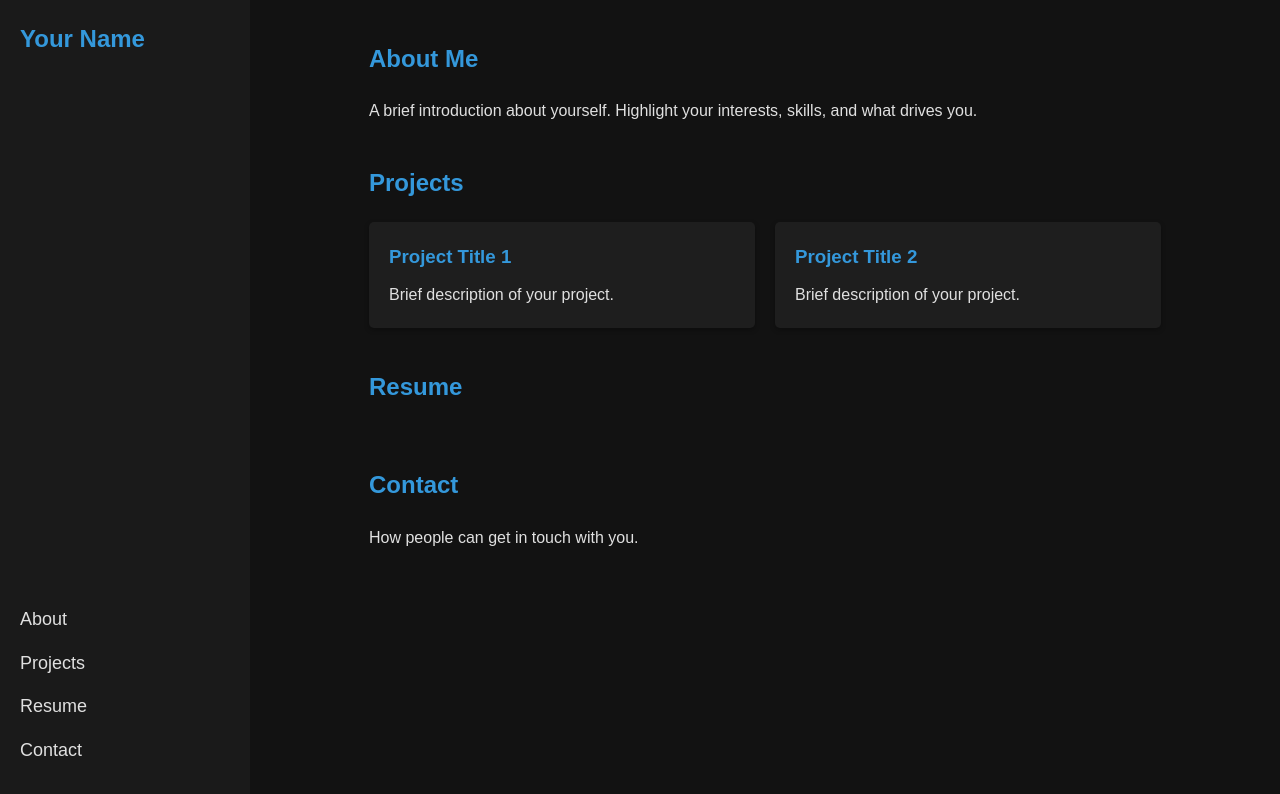
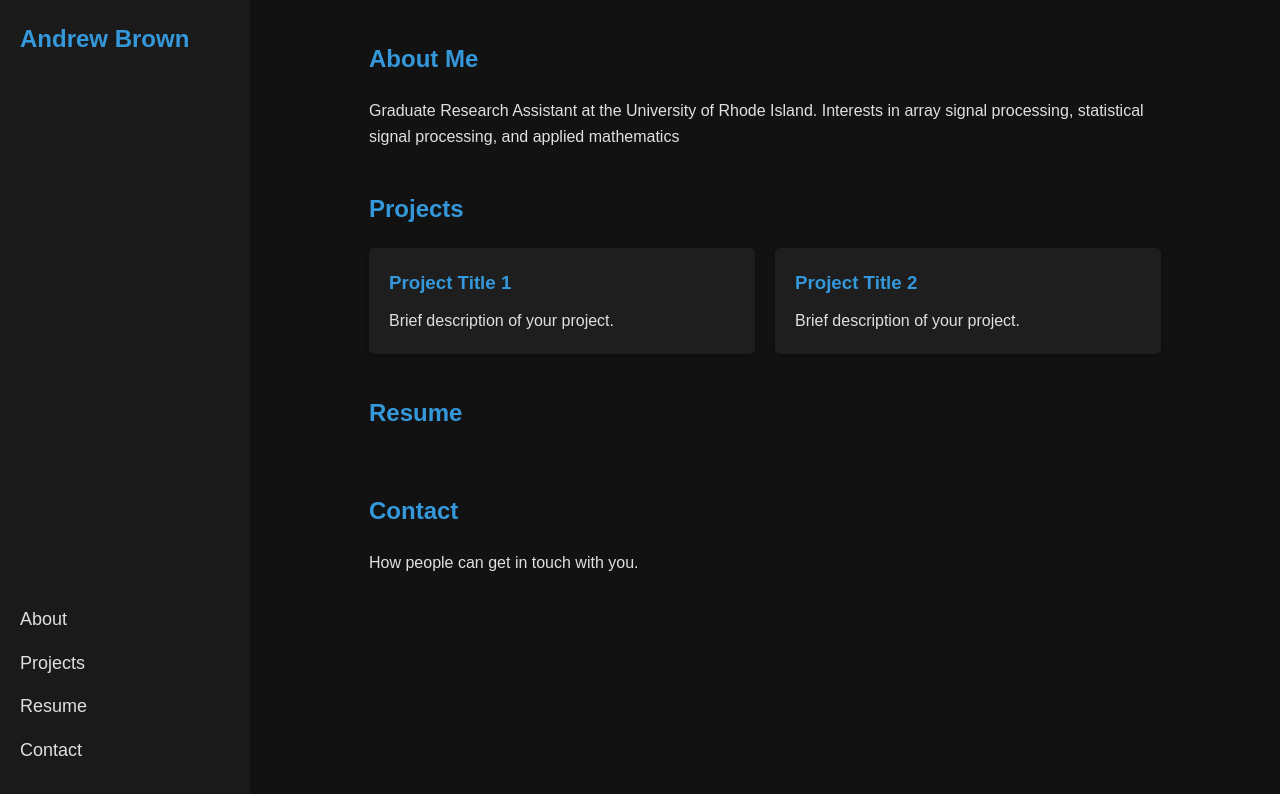
Before and after one commit to abrown1020/abrown1020.github.io, a plain HTML site: page index.html in a window 1280 px wide. Drawn offline with Linux system fonts and the light colour scheme.

Commit message:
Editing details

```diff
--- a/index.html
+++ b/index.html
@@ -3,12 +3,12 @@
 <head>
     <meta charset="UTF-8">
     <meta name="viewport" content="width=device-width, initial-scale=1.0">
-    <title>Your Name - Personal Website</title>
+    <title>Andrew Brown</title>
     <link rel="stylesheet" href="styles.css">
 </head>
 <body>
     <div class="sidebar">
-        <h1>Your Name</h1>
+        <h1>Andrew Brown</h1>
         <nav>
             <ul>
                 <li><a href="#about">About</a></li>
@@ -23,7 +23,7 @@
         <section id="about" class="section">
             <div class="container">
                 <h2>About Me</h2>
-                <p>A brief introduction about yourself. Highlight your interests, skills, and what drives you.</p>
+                <p>Graduate Research Assistant at the University of Rhode Island. Interests in array signal processing, statistical signal processing, and applied mathematics</p>
             </div>
         </section>
 
```
